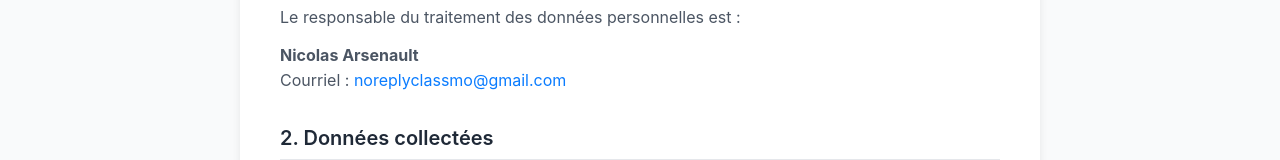
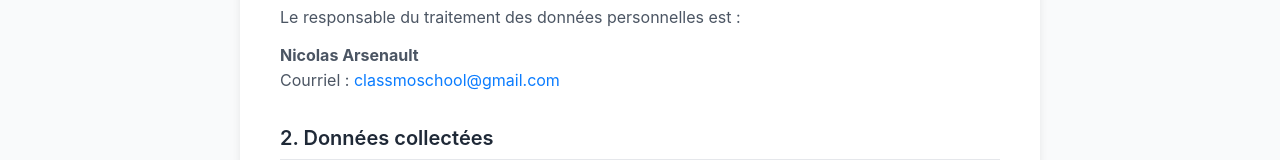
Before and after one commit to Nicolas-Arsenault/classmo-website, a React (Vite) app: page /privacy in a window 1280 px wide. Shown: the part 467-627 px from the top of the page. Built offline with nearby package versions, Linux system fonts and the light colour scheme; no server answers.

Commit message:
Update PrivacyPolicy.jsx

```diff
--- a/src/pages/PrivacyPolicy.jsx
+++ b/src/pages/PrivacyPolicy.jsx
@@ -36,7 +36,7 @@ export default function PrivacyPolicy() {
         <p>
           <strong>Nicolas Arsenault</strong>
           <br />
-          Courriel : <a href="mailto:noreplyclassmo@gmail.com">noreplyclassmo@gmail.com</a>
+          Courriel : <a href="mailto:classmoschool@gmail.com">classmoschool@gmail.com</a>
         </p>
 
         <h2>2. Données collectées</h2>
@@ -228,7 +228,7 @@ export default function PrivacyPolicy() {
           <p>Pour toute question concernant cette politique ou vos données personnelles :</p>
           <p>
             <strong>Courriel :</strong>{' '}
-            <a href="mailto:noreplyclassmo@gmail.com">noreplyclassmo@gmail.com</a>
+            <a href="mailto:classmoschool@gmail.com">classmoschool@gmail.com</a>
           </p>
         </div>
 
```
